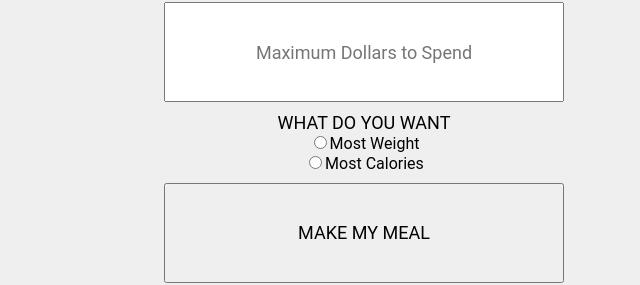
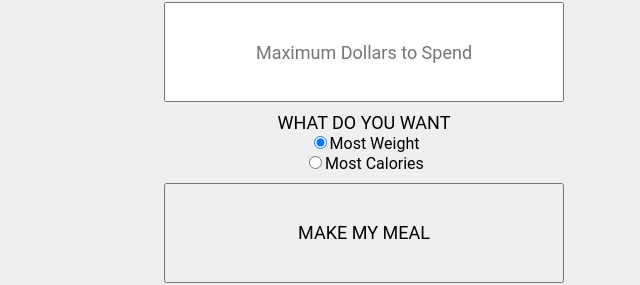
Before and after one commit to GriffinLedingham/mcdank-calc, a website: page index.html in a window 1280 px wide. Shown: the part 336-621 px from the top of the page, 276-916 px from the left. Drawn offline with Linux system fonts and the light colour scheme.

Commit message:
add default radio

```diff
--- a/index.html
+++ b/index.html
@@ -18,7 +18,7 @@
       <div style="font-size:18px;">SPEND THIS MUCH</div>
       <input style="margin:10px;width:400px;text-align:center;height:100px;font-size:18px;line-height:18px;font-family: 'Roboto', sans-serif;" name="val" placeholder="Maximum Dollars to Spend"><br>
       <div style="font-size:18px;">WHAT DO YOU WANT</div>
-      <input type="radio" name="optimal" id="weight" value="weight">Most Weight<br>
+      <input type="radio" name="optimal" id="weight" value="weight" checked="checked">Most Weight<br>
       <input type="radio" name="optimal" id="calories" value="calories">Most Calories<br>
       <button style="margin:10px;width:400px;text-align:center;height:100px;font-size:18px;line-height:18px;font-family: 'Roboto', sans-serif;">MAKE MY MEAL</button>
     </form>
```
